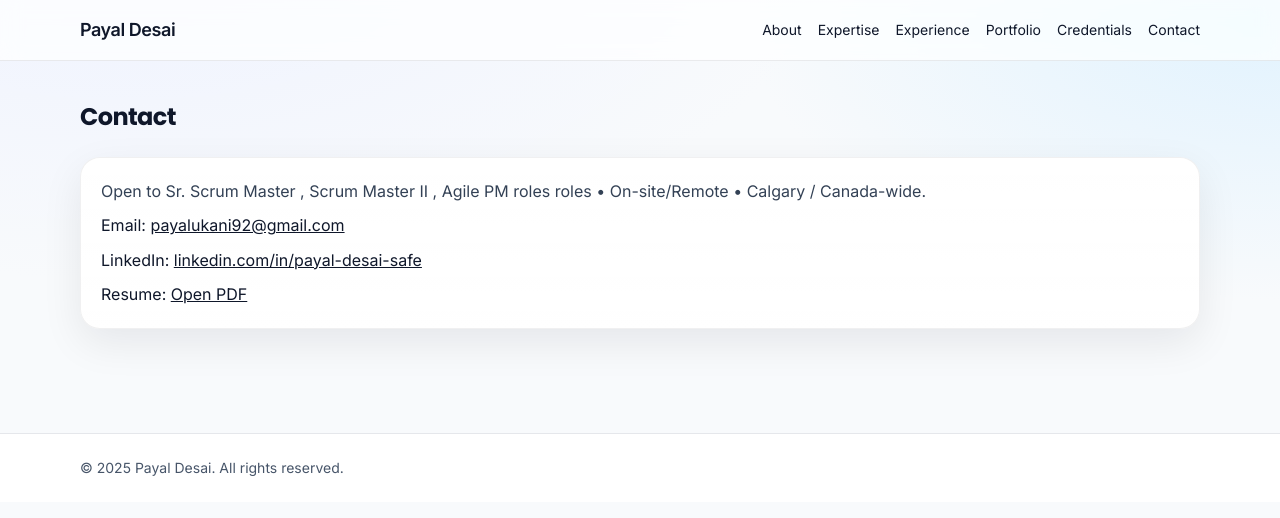
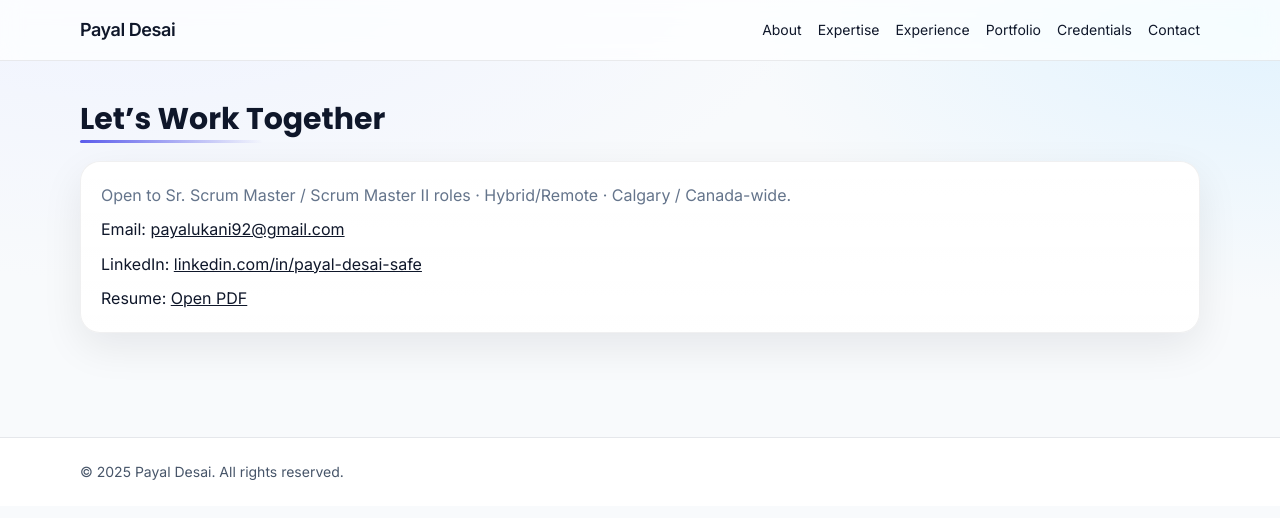
Before and after one commit to dirghak/Payal-Desai, a Next.js app: page /contact in a window 1280 px wide. Shown: the top 518 px of the page. Built offline with nearby package versions, Linux system fonts and the light colour scheme.

Commit message:
Update page.tsx

```diff
--- a/app/contact/page.tsx
+++ b/app/contact/page.tsx
@@ -1,20 +1,14 @@
-export default function ContactPage() {
+export default function ContactPage(){
   return (
     <div className="space-y-6">
-        <h1 className="text-2xl font-bold tracking-tight">Contact</h1>
+      <h1 className="text-3xl font-bold section-title">Let’s Work Together</h1>
       <div className="card space-y-2">
-          <p className="text-slate-700">
-            Open to Sr. Scrum Master , Scrum Master II , Agile PM roles roles • On-site/Remote • Calgary / Canada-wide.
+        <p className="text-muted">
+          Open to Sr. Scrum Master / Scrum Master II roles · Hybrid/Remote · Calgary / Canada-wide.
         </p>
-          <p>
-            Email: <a className="underline" href="mailto:payalukani92@gmail.com">payalukani92@gmail.com</a>
-          </p>
-          <p>
-            LinkedIn: <a className="underline" href="https://www.linkedin.com/in/payal-desai-safe/" target="_blank" rel="noreferrer">linkedin.com/in/payal-desai-safe</a>
-          </p>
-          <p>
-            Resume: <a className="underline" href="/resumes/Payal_Desai.pdf" target="_blank" rel="noreferrer">Open PDF</a>
-          </p>
+        <p>Email: <a className="underline" href="mailto:payalukani92@gmail.com">payalukani92@gmail.com</a></p>
+        <p>LinkedIn: <a className="underline" href="https://www.linkedin.com/in/payal-desai-safe/" target="_blank" rel="noreferrer">linkedin.com/in/payal-desai-safe</a></p>
+        <p>Resume: <a className="underline" href="/resumes/Payal Desai_CV.pdf" target="_blank" rel="noreferrer">Open PDF</a></p>
       </div>
     </div>
   )
```
Lines whose indentation alone changed are shown as unchanged.
